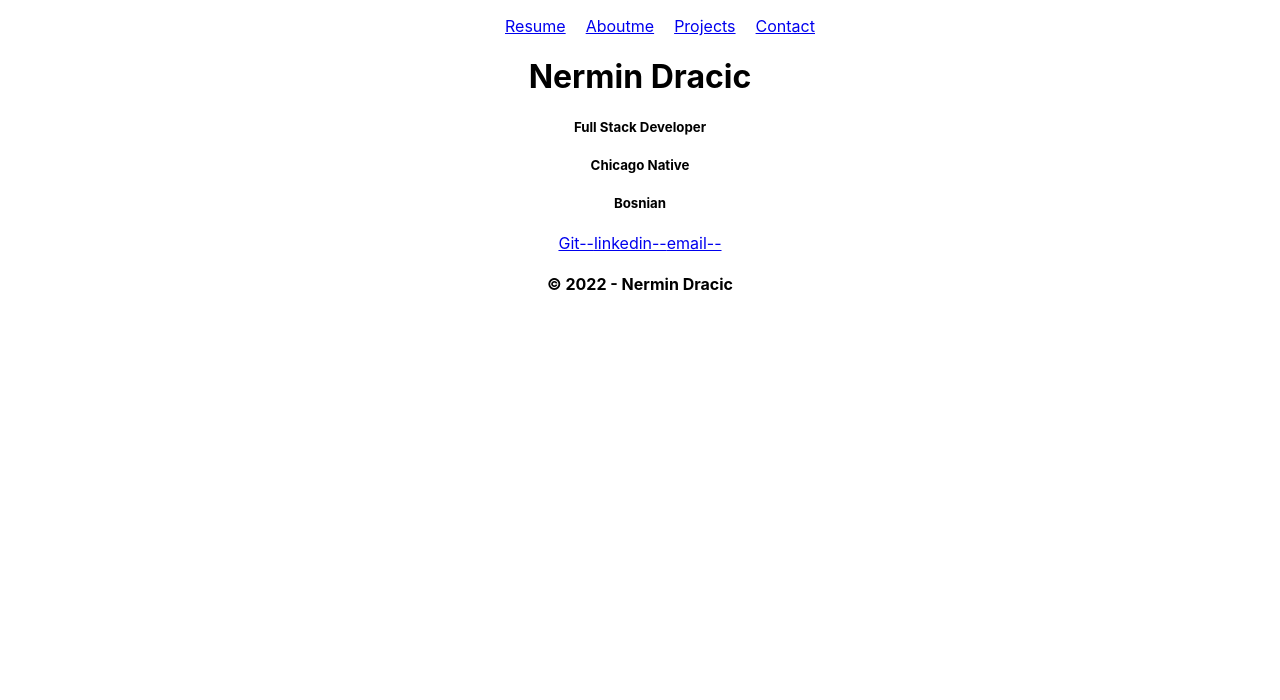
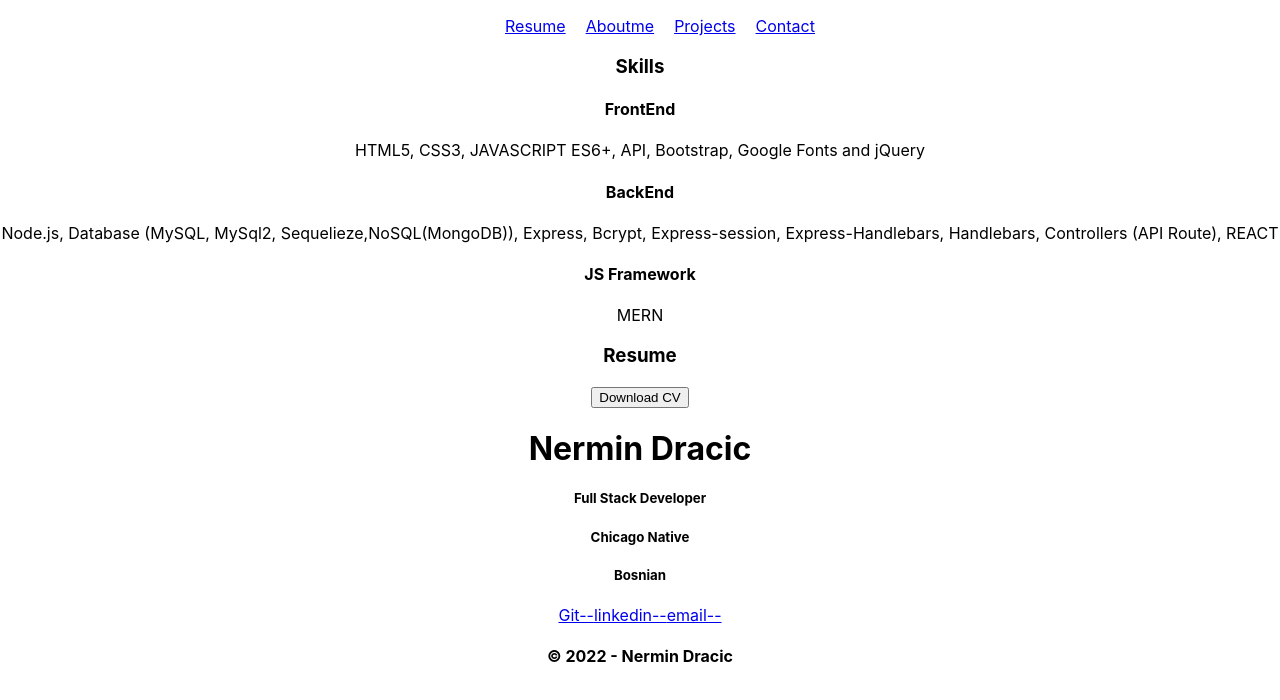
Before and after one commit to ndracic/nermins_portfolio, a React (Create React App) app: page /resume in a window 1280 px wide. Shown: the top 700 px of the page. Built offline with nearby package versions, Linux system fonts and the light colour scheme.

Commit message:
fixed resume tab

```diff
--- a/src/components/Navbar.js
+++ b/src/components/Navbar.js
@@ -4,6 +4,7 @@ import Aboutme from './Aboutme';
 import Contact from './Contact';
 import Homepage from './Homepage';
 import Portfolio from './Portfolio';
+import Resume from './Resume';
 
 // import { useState } from 'react';
 // import '../styles/Navbar.css';
@@ -66,7 +67,7 @@ function Navbar({ currentPage, handlePageChange }) {
         <Route path='aboutme' element={<Aboutme />} />
         <Route path='contact' element={<Contact />} />
         <Route path='projects' element={<Portfolio />} />
-        {/* <Route path='resume' element={<Resume />} /> */}
+        <Route path='resume' element={<Resume />} />
       </Routes>
     </BrowserRouter>
 
```
